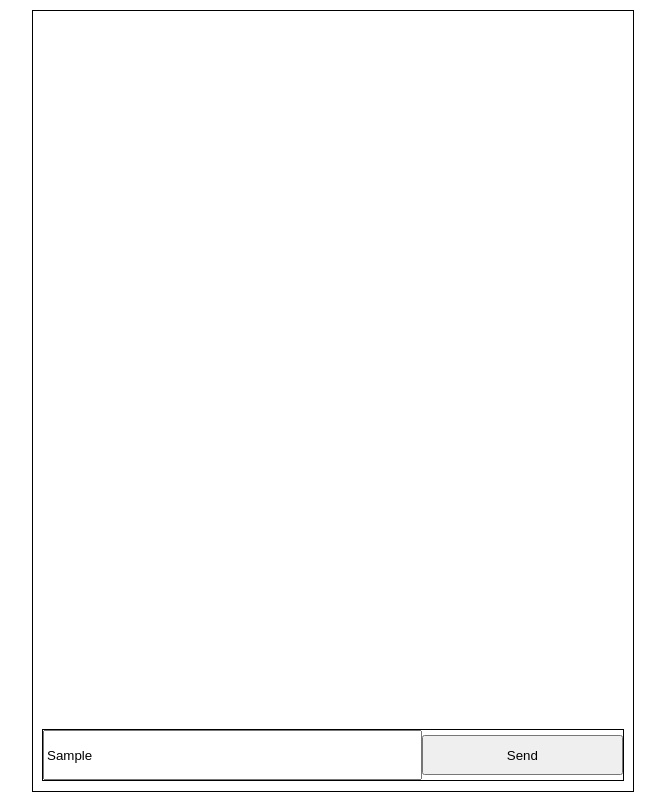
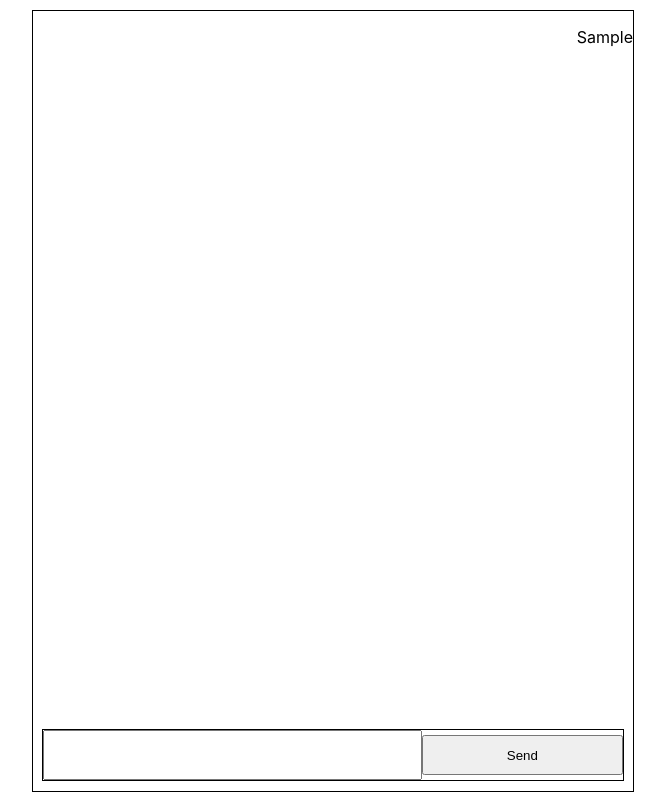
Before and after one commit to NinjaTyper/ReactOpenAI, a React (Create React App) app: page / in a window 1280 px wide. Both pictures are taken after typing "Sample" into the empty fields and a click on the button "Send". Shown: the whole page, without its empty margins (307-972 px from the left). Built offline with nearby package versions, Linux system fonts and the light colour scheme.

Commit message:
added react states

```diff
--- a/src/components/MessagesContainer/MessagesContainer.css
+++ b/src/components/MessagesContainer/MessagesContainer.css
@@ -1,6 +1,8 @@
 .messages-container {
     display: flex;
+    flex-direction: column;
     align-items: flex-end;
+    justify-content: space-between;
     border: 1px solid black;
     height: calc(100vh - 20px);
     width: 600px;
--- a/src/components/MessagesContainer/MessagesContainer.js
+++ b/src/components/MessagesContainer/MessagesContainer.js
@@ -2,11 +2,39 @@ import * as React from 'react';
 import './MessagesContainer.css';
 
 export default function MessagesContainer(props) {
+    const [userInput, setUserInput] = React.useState('');
+    const [messages, setMessages] = React.useState([]);
+    console.log('list of messages', messages);
+    console.log('current user input', userInput);
+
+    const handleUserInputChange = (textInput) => {
+        setUserInput(textInput);
+    };
+
+    const handleSendMessages = (newMessage) => {
+        const allMessages = [...messages, newMessage];
+        setMessages(allMessages);
+        setUserInput('');
+    };
+
     return (
         <div className="messages-container">
+            <div className="all-messages">
+                {messages.map((message) => <p>{message}</p>)}
+            </div>
             <div className="text-input-container">
-                <input type="text" className="text-input-field" />
-                <button className="send-button">Send</button>
+                <input
+                    type="text"
+                    className="text-input-field"
+                    onChange={(e) => handleUserInputChange(e.target.value)}
+                    value={userInput}
+                />
+                <button
+                    className="send-button"
+                    onClick={() => handleSendMessages(userInput)}
+                >
+                    Send
+                </button>
             </div>
         </div>
     );
```
